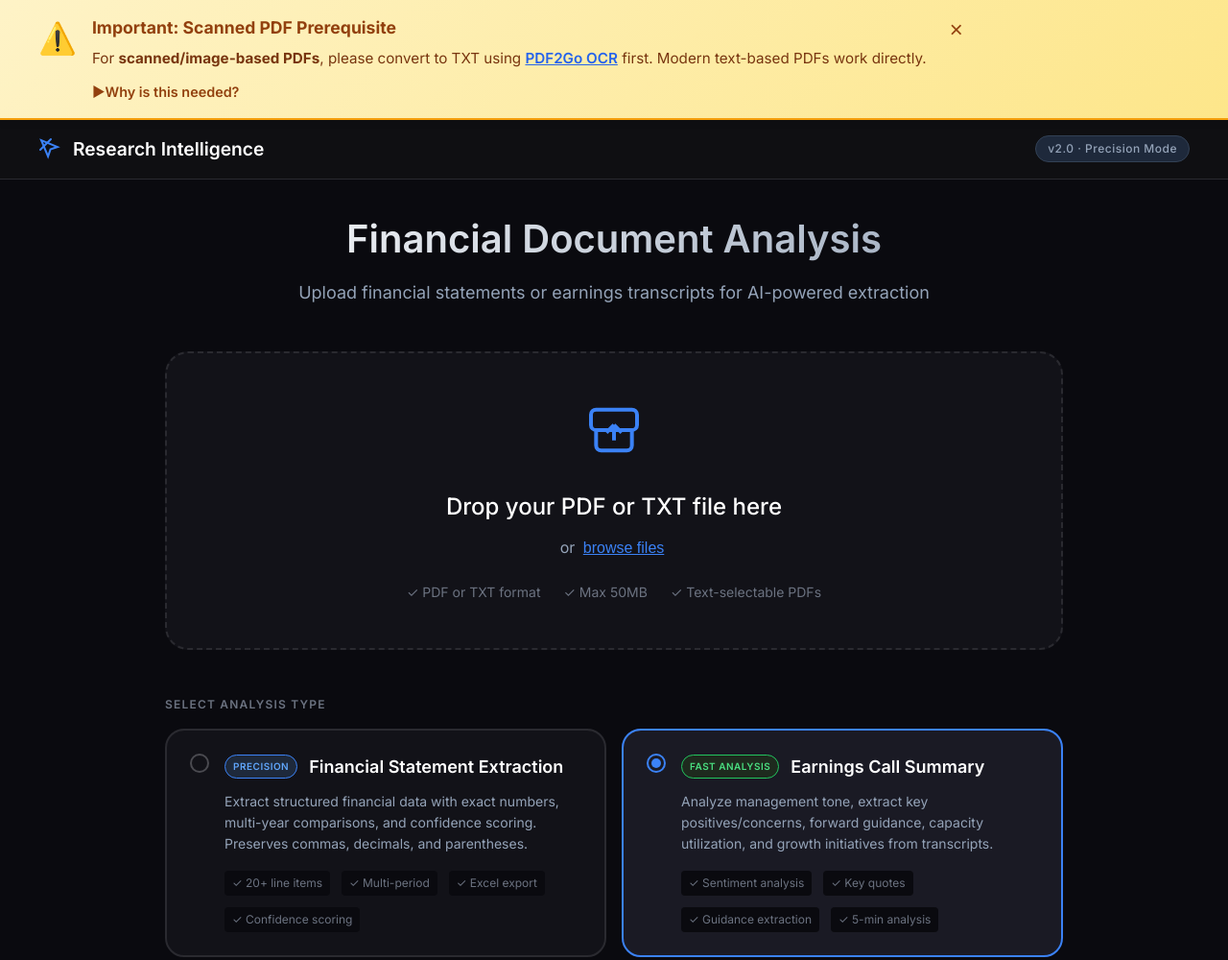
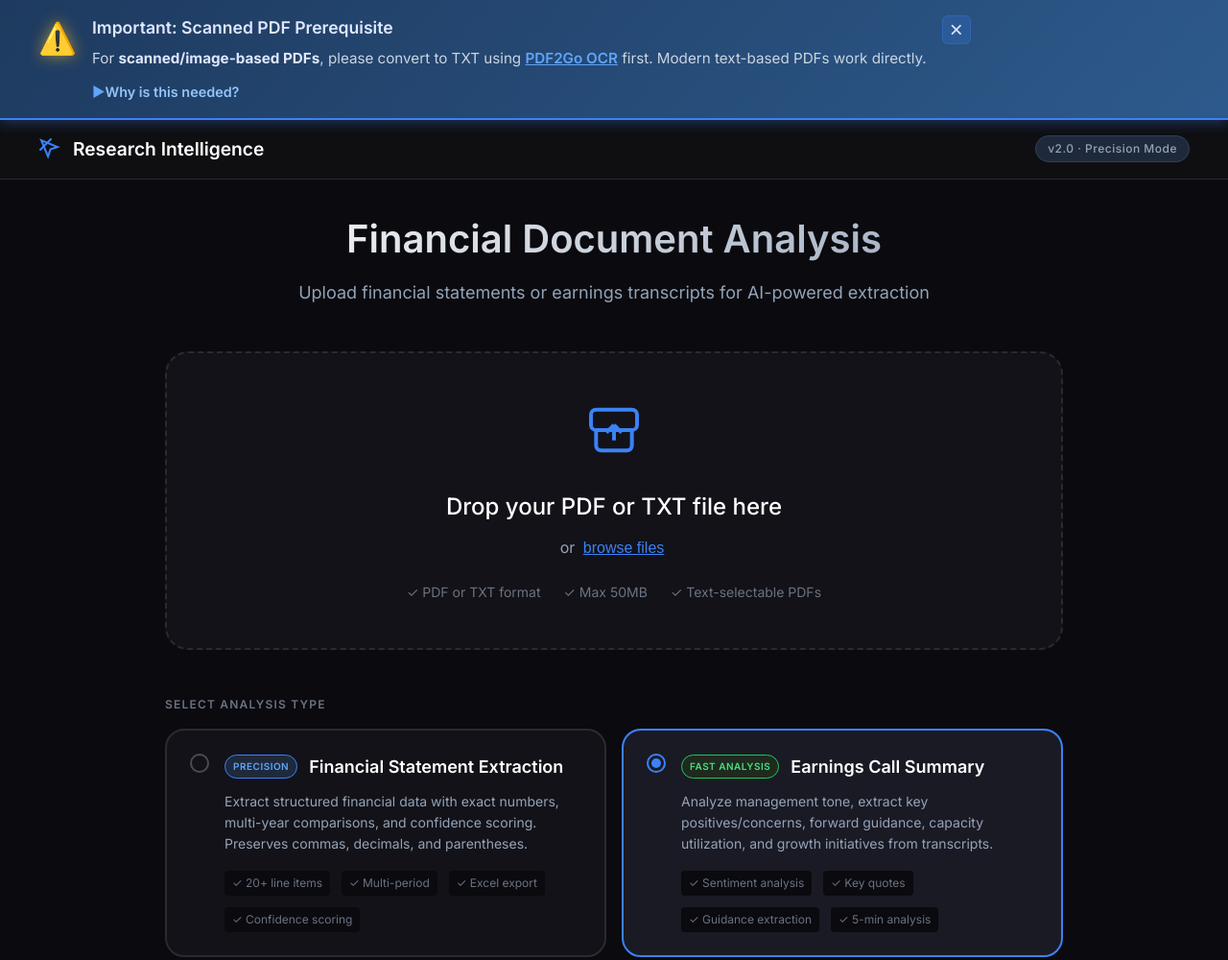
Before and after one commit to nikitaredy/research_final, a website: page public/index.html in a window 1280 px wide. Shown: the top 1000 px of the page at 96% size. Drawn offline with Linux system fonts and the light colour scheme.

Commit message:
html preq

```diff
--- a/public/index.html
+++ b/public/index.html
@@ -18,7 +18,7 @@
             <p>For <strong>scanned/image-based PDFs</strong>, please convert to TXT using <a href="https://www.pdf2go.com/pdf-to-text" target="_blank">PDF2Go OCR</a> first. Modern text-based PDFs work directly.</p>
             <details>
                 <summary>Why is this needed?</summary>
-                <p style="margin-top: 0.5rem; font-size: 0.9rem; color: #a1a1aa;">
+                <p style="margin-top: 0.5rem; font-size: 0.9rem; color: #94a3b8;">
                     Vercel serverless functions have CPU/memory limits that don't support OCR libraries like Tesseract.
                     External OCR preprocessing allows us to deploy on free infrastructure while maintaining quality results.
                     <strong>Most modern financial reports are text-based PDFs and work without conversion.</strong>
@@ -31,13 +31,13 @@
 
 <style>
 .prerequisite-banner {
-    background: linear-gradient(135deg, #fef3c7 0%, #fde68a 100%);
-    border-bottom: 2px solid #f59e0b;
+    background: linear-gradient(135deg, #1e3a5f 0%, #2d5a8c 100%);
+    border-bottom: 2px solid #3b82f6;
     padding: 1rem;
     position: sticky;
     top: 0;
     z-index: 1000;
-    box-shadow: 0 2px 8px rgba(0,0,0,0.1);
+    box-shadow: 0 4px 12px rgba(59, 130, 246, 0.3);
 }
 
 .prerequisite-content {
@@ -52,29 +52,36 @@
 .prerequisite-icon {
     font-size: 2rem;
     flex-shrink: 0;
+    filter: drop-shadow(0 0 8px rgba(251, 191, 36, 0.6));
 }
 
 .prerequisite-text h3 {
     margin: 0 0 0.5rem 0;
-    color: #92400e;
+    color: #e0e7ff;
     font-size: 1.1rem;
+    font-weight: 600;
 }
 
 .prerequisite-text p {
     margin: 0;
-    color: #78350f;
+    color: #cbd5e1;
     font-size: 0.95rem;
     line-height: 1.5;
 }
 
+.prerequisite-text strong {
+    color: #e0e7ff;
+}
+
 .prerequisite-text a {
-    color: #2563eb;
+    color: #60a5fa;
     text-decoration: underline;
     font-weight: 600;
+    transition: color 0.2s;
 }
 
 .prerequisite-text a:hover {
-    color: #1d4ed8;
+    color: #93c5fd;
 }
 
 .prerequisite-text details {
@@ -82,12 +89,17 @@
 }
 
 .prerequisite-text summary {
-    color: #92400e;
+    color: #93c5fd;
     cursor: pointer;
     font-weight: 600;
     font-size: 0.9rem;
     list-style: none;
     user-select: none;
+    transition: color 0.2s;
+}
+
+.prerequisite-text summary:hover {
+    color: #bfdbfe;
 }
 
 .prerequisite-text summary::-webkit-details-marker {
@@ -98,6 +110,7 @@
     content: '▶ ';
     display: inline-block;
     transition: transform 0.2s;
+    color: #60a5fa;
 }
 
 .prerequisite-text details[open] summary::before {
@@ -105,9 +118,9 @@
 }
 
 .close-banner {
-    background: none;
-    border: none;
-    color: #92400e;
+    background: rgba(59, 130, 246, 0.2);
+    border: 1px solid rgba(59, 130, 246, 0.3);
+    color: #e0e7ff;
     font-size: 1.5rem;
     cursor: pointer;
     padding: 0;
@@ -116,13 +129,15 @@
     display: flex;
     align-items: center;
     justify-content: center;
-    border-radius: 4px;
-    transition: background 0.2s;
+    border-radius: 6px;
+    transition: all 0.2s;
     flex-shrink: 0;
 }
 
 .close-banner:hover {
-    background: rgba(146, 64, 14, 0.1);
+    background: rgba(59, 130, 246, 0.3);
+    border-color: rgba(59, 130, 246, 0.5);
+    transform: scale(1.05);
 }
 
 @media (max-width: 768px) {
```
